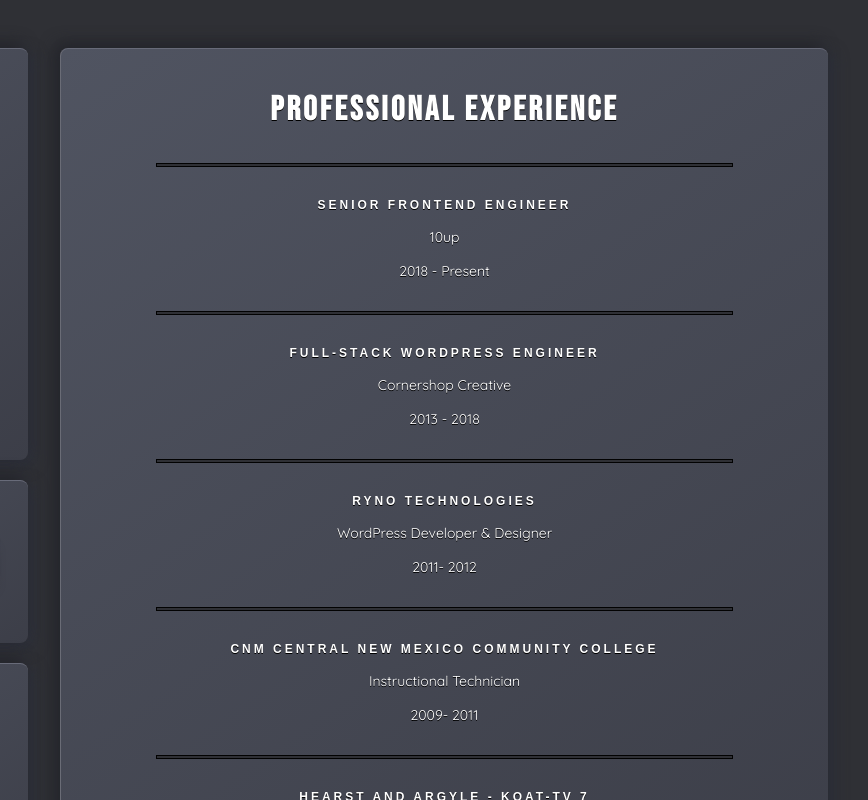
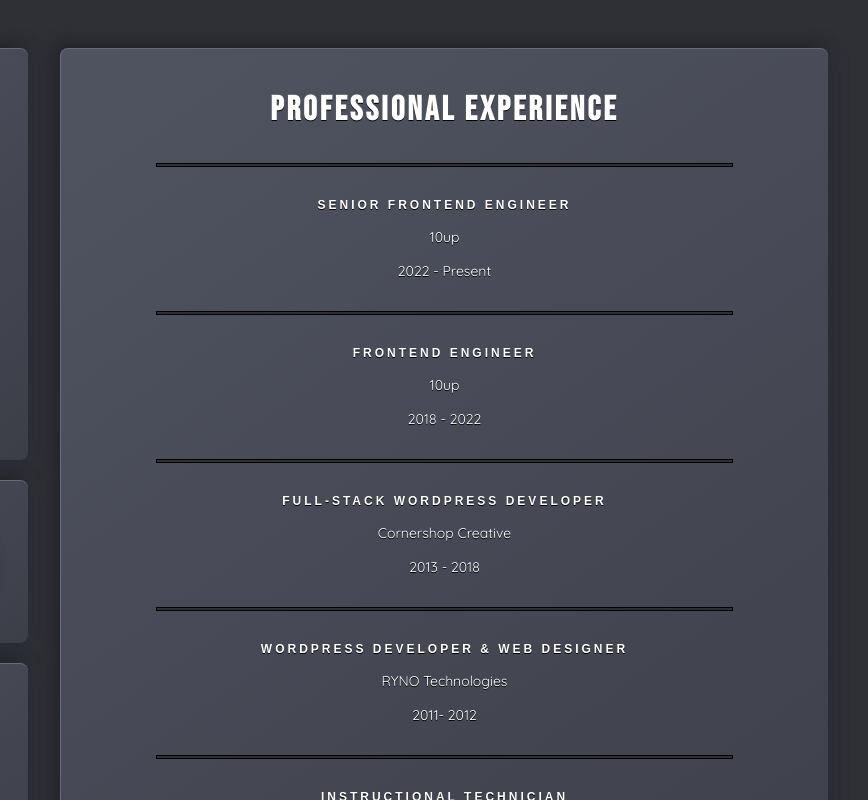
Before and after one commit to NickOrtiz/nickortiz.github.io, a plain HTML site: page index.html in a window 1280 px wide. Shown: the top 800 px of the page, 412-1280 px from the left. Drawn offline with Linux system fonts and the light colour scheme.

Commit message:
Consistent headings, minor modifications

```diff
--- a/index.html
+++ b/index.html
@@ -88,30 +88,36 @@
 				<div class="spacing-1">
 					<h4 class="spacing-1">Senior Frontend Engineer</h4>
 					<p class="spacing-1">10up</p>
-					<p class="spacing-1">2018 - Present</p>
+					<p class="spacing-1">2022 - Present</p>
 				</div>
 				<hr />
 				<div class="spacing-1">
-					<h4 class="spacing-1">Full-Stack WordPress Engineer</h4>
+					<h4 class="spacing-1">Frontend Engineer</h4>
+					<p class="spacing-1">10up</p>
+					<p class="spacing-1">2018 - 2022</p>
+				</div>
+				<hr />
+				<div class="spacing-1">
+					<h4 class="spacing-1">Full-Stack WordPress Developer</h4>
 					<p class="spacing-1">Cornershop Creative</p>
 					<p class="spacing-1">2013 - 2018</p>
 				</div>
 				<hr />
 				<div class="spacing-1">
-					<h4 class="spacing-1">RYNO Technologies</h4>
-					<p class="spacing-1">WordPress Developer &amp; Designer</p>
+					<h4 class="spacing-1">WordPress Developer &amp; Web Designer</h4>
+					<p class="spacing-1">RYNO Technologies</p>
 					<p class="spacing-1">2011- 2012</p>
 				</div>
 				<hr />
 				<div class="spacing-1">
-					<h4 class="spacing-1">CNM Central New Mexico Community College</h4>
-					<p class="spacing-1">Instructional Technician</p>
+					<h4 class="spacing-1">Instructional Technician</h4>
+					<p class="spacing-1">CNM Central New Mexico Community College</p>
 					<p class="spacing-1">2009- 2011</p>
 				</div>
 				<hr />
 				<div class="spacing-1">
-					<h4 class="spacing-1">Hearst and Argyle - KOAT-TV 7</h4>
-					<p class="spacing-1">Graphic Artist Internship</p>
+					<h4 class="spacing-1">Graphic Artist Internship</h4>
+					<p class="spacing-1">Hearst and Argyle - KOAT-TV 7</p>
 					<p class="spacing-1">2008</p>
 				</div>
 			</div>
```
